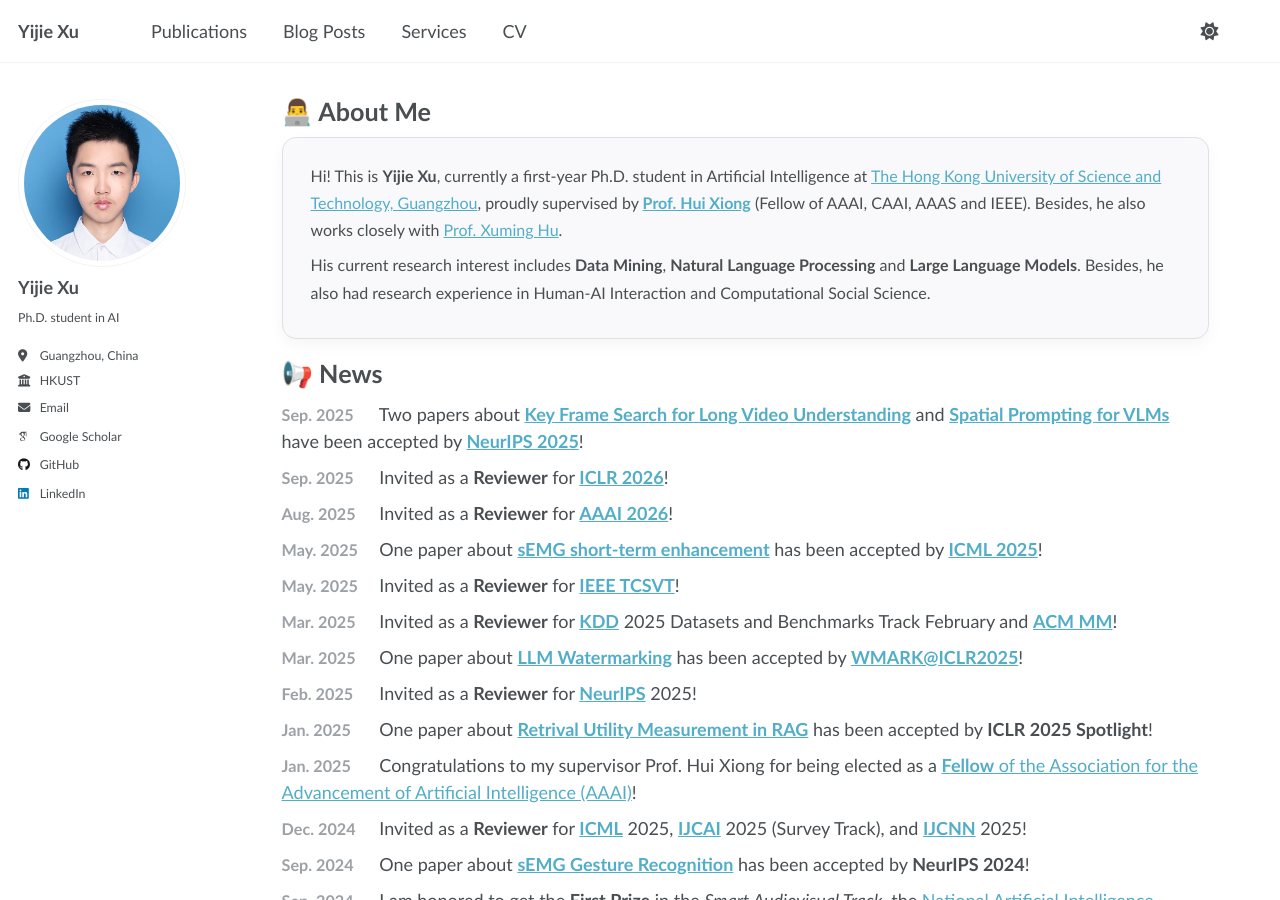
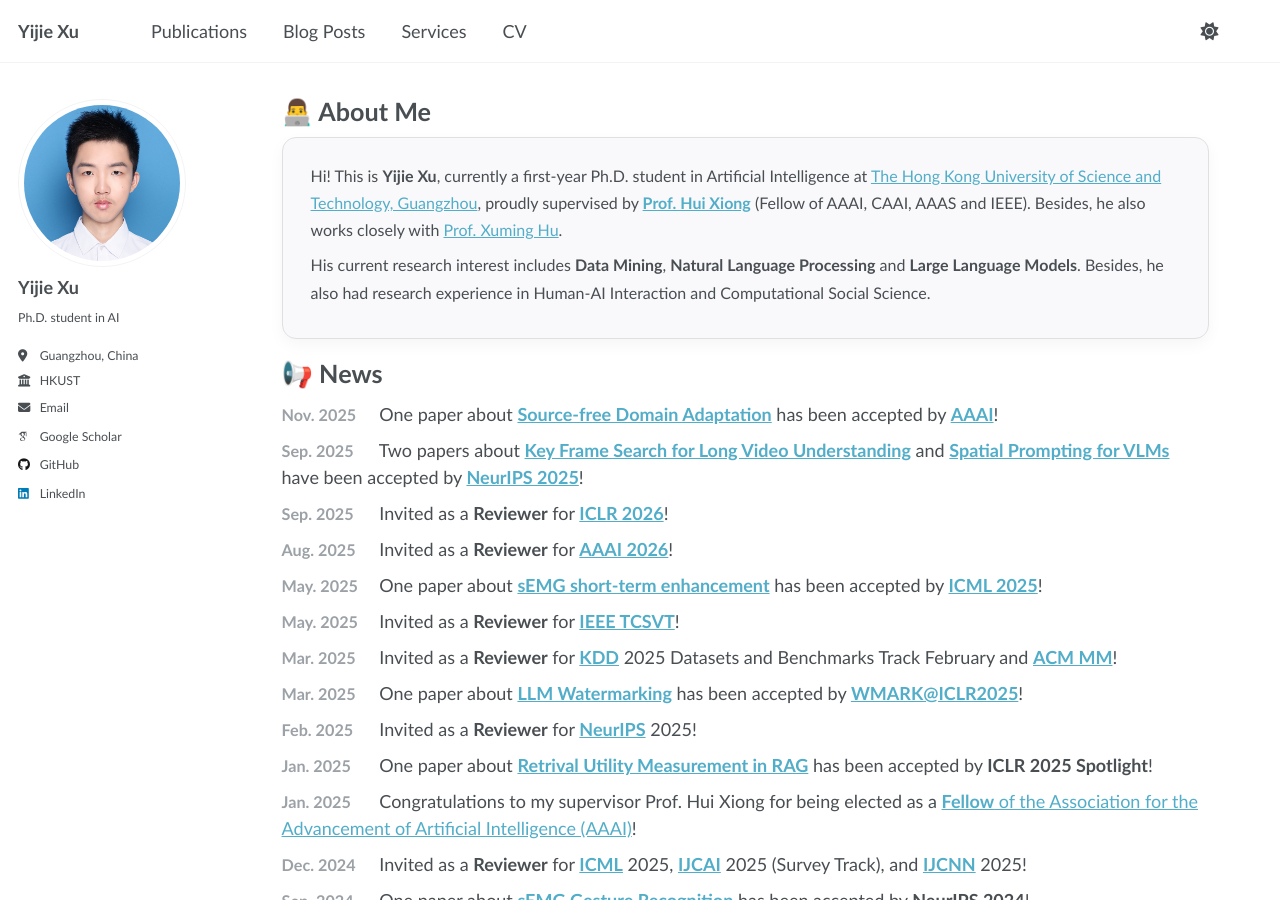
Before and after one commit to yeahjack/yeahjack.github.io, a Jekyll site: the page built from _pages/about.md, in a window 1280 px wide and 900 px high. Built offline with Jekyll 4.4.1, drawn with Linux system fonts in a browser that asks for light colours; some web fonts are replaced; a script that is not in the unit is left out.

Commit message:
update aaai

```diff
--- a/_pages/about.md
+++ b/_pages/about.md
@@ -22,6 +22,11 @@ redirect_from:
 </div>
 
 # 📢 News
+<span class="news-date">Nov. 2025</span> One paper about
+<a href="https://arxiv.org/abs/2511.07301"><strong>Source-free Domain Adaptation</strong></a>
+has been accepted by
+<a href="https://aaai.org/conference/aaai/aaai-26/"><strong>AAAI</strong></a>!
+
 <span class="news-date">Sep. 2025</span> Two papers about
 [**Key Frame Search for Long Video Understanding**](https://arxiv.org/abs/2503.13139)
 and
```
